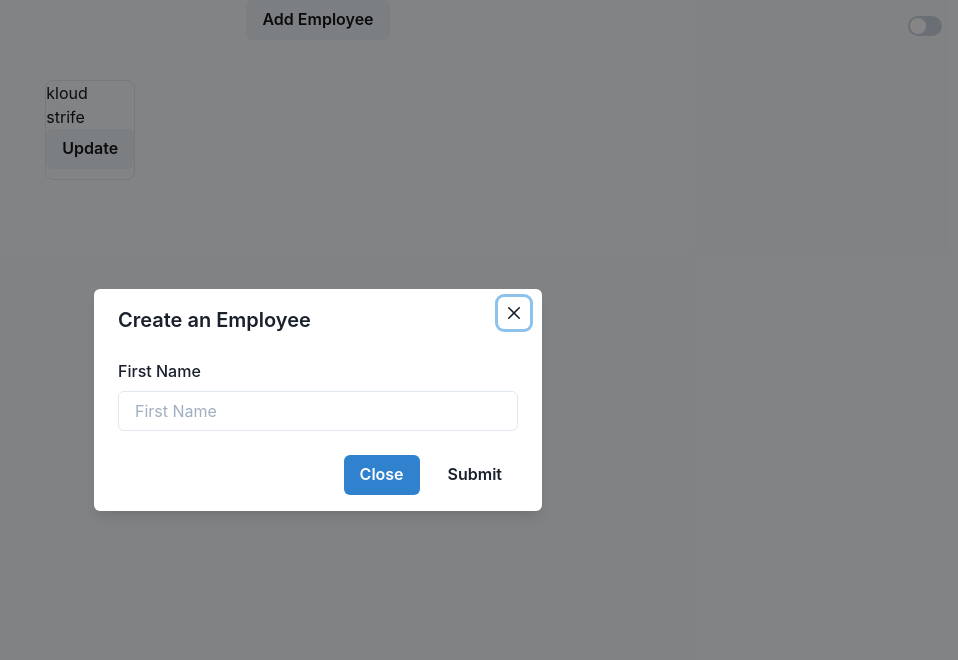
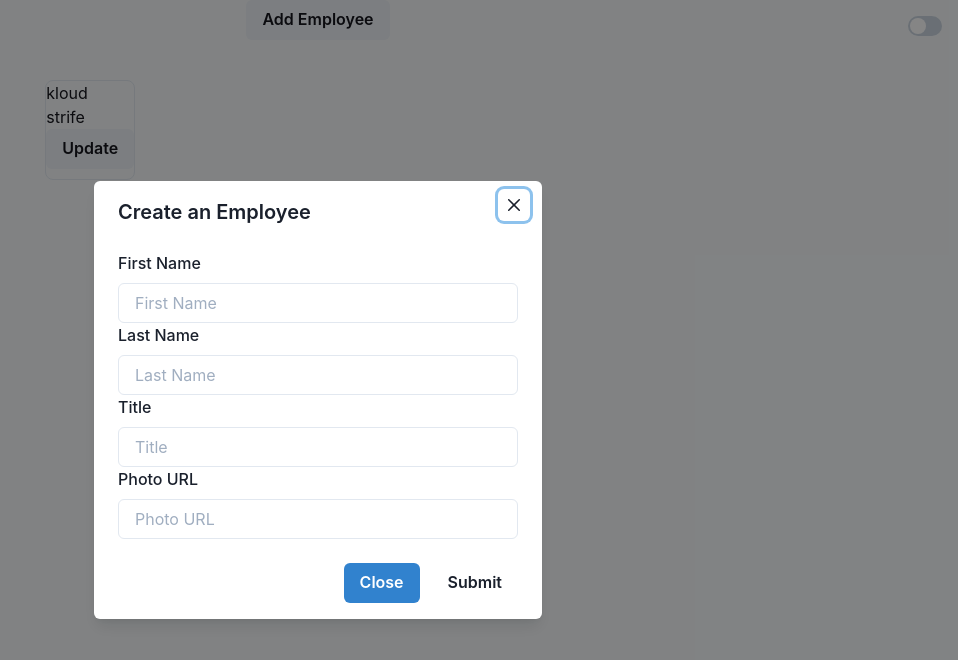
Before and after one commit to kloudysky/employee-directory, a Next.js app in the folder web/: page / in a window 1280 px wide. Both pictures are taken after a click on the button "Add Employee". Shown: the top 660 px of the page, without its empty margins (322-1280 px from the left). Built offline with nearby package versions, Linux system fonts and the light colour scheme.

Commit message:
created InputField component and updated employeecard and createemployeemodal to use said component

```diff
--- a/web/src/components/CreateEmployeeModal.tsx
+++ b/web/src/components/CreateEmployeeModal.tsx
@@ -2,6 +2,7 @@
 import { Formik, Form } from "formik";
 import React from "react";
 import { FormModal } from "./FormModal";
+import { InputField } from "./InputField";
 
 interface CreateEmployeeModalProps {}
 
@@ -20,16 +21,22 @@
       >
         {({ values, handleChange }) => (
           <Form>
-            <FormControl>
-              <FormLabel htmlFor="firstName">First Name</FormLabel>
-              <Input
-                value={values.firstName}
-                onChange={handleChange}
-                id="firstName"
-                placeholder="First Name"
-              />
-              {/* <FormErrorMessage>{form.errors.name}</FormErrorMessage> */}
-            </FormControl>
+            <InputField
+              name="firstName"
+              placeholder="First Name"
+              label="First Name"
+            />
+            <InputField
+              name="lastName"
+              placeholder="Last Name"
+              label="Last Name"
+            />
+            <InputField name="title" placeholder="Title" label="Title" />
+            <InputField
+              name="photoUrl"
+              placeholder="Photo URL"
+              label="Photo URL"
+            />
           </Form>
         )}
       </Formik>
--- a/web/src/components/EmployeeCard.tsx
+++ b/web/src/components/EmployeeCard.tsx
@@ -2,6 +2,7 @@
 import { Formik, Form } from "formik";
 import React from "react";
 import { FormModal } from "./FormModal";
+import { InputField } from "./InputField";
 
 interface EmployeeCardProps {
   firstName: string;
@@ -35,16 +36,11 @@
         >
           {({ values, handleChange }) => (
             <Form>
-              <FormControl>
-                <FormLabel htmlFor="firstName">First Name</FormLabel>
-                <Input
-                  value={values.firstName}
-                  onChange={handleChange}
-                  id="firstName"
-                  placeholder="First Name"
-                />
-                {/* <FormErrorMessage>{form.errors.name}</FormErrorMessage> */}
-              </FormControl>
+              <InputField
+                name="firstName"
+                placeholder="First Name"
+                label="First Name"
+              />
             </Form>
           )}
         </Formik>
--- /dev/null
+++ b/web/src/components/InputField.tsx
@@ -0,0 +1,26 @@
+import {
+  FormControl,
+  FormLabel,
+  Input,
+  FormErrorMessage,
+} from "@chakra-ui/react";
+import { useField } from "formik";
+import React from "react";
+import { InputHTMLAttributes } from "react";
+
+type InputFieldProps = InputHTMLAttributes<HTMLInputElement> & {
+  label: string;
+  placeholder: string;
+  name: string;
+};
+
+export const InputField: React.FC<InputFieldProps> = (props) => {
+  const [field, { error }] = useField(props);
+  return (
+    <FormControl isInvalid={!!error}>
+      <FormLabel htmlFor={field.name}>{props.label}</FormLabel>
+      <Input {...field} id={field.name} placeholder={props.placeholder} />
+      {error ? <FormErrorMessage>{error}</FormErrorMessage> : null}
+    </FormControl>
+  );
+};
```
